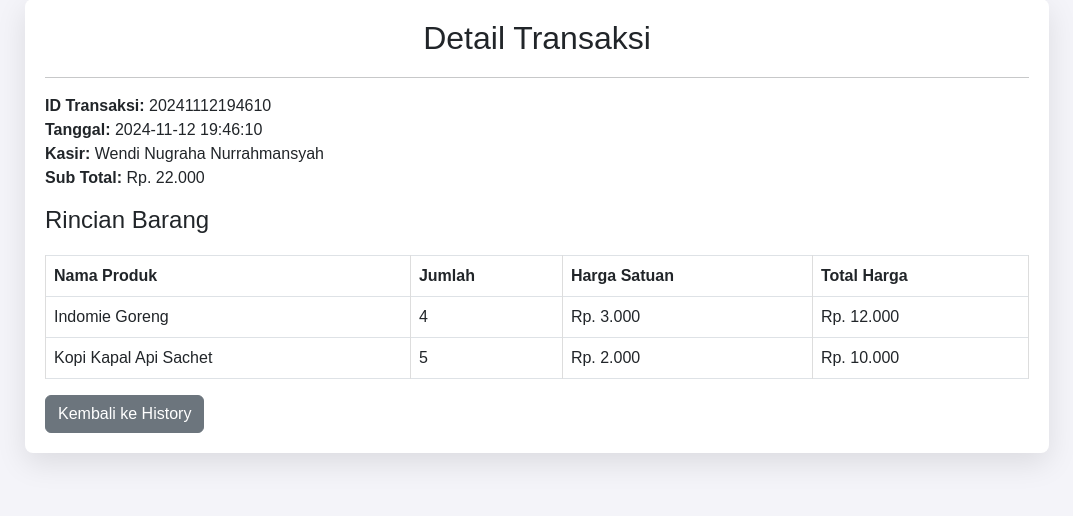
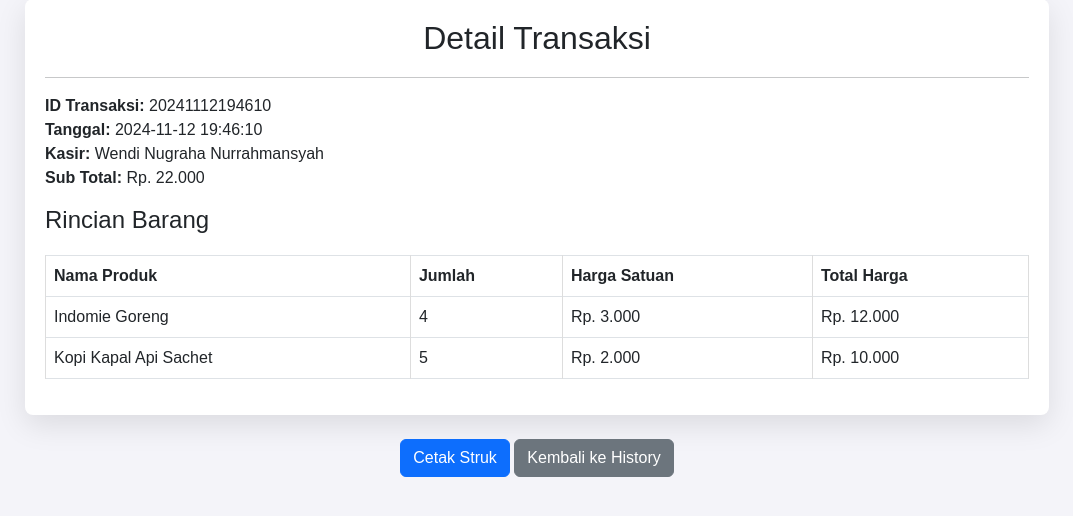
Before and after one commit to miftawwalin/web-penjualan, a PHP site: page /detail_transaksi.php?id_transaksi=20241112194610 in a window 1280 px wide. Shown: the part 25-541 px from the top of the page, without its empty margins (103-1176 px from the left). Run offline with PHP 8.4, Linux system fonts and the light colour scheme; a user stored in the database is signed in; data comes from the database, SQL or seed files in the repository.

Commit message:
perubahan pada detail_transaksi

```diff
--- a/detail_transaksi.php
+++ b/detail_transaksi.php
@@ -72,9 +72,11 @@ $result_detail = $conn->query($sql_detail);
             ?>
         </tbody>
     </table>
-    <a href="history.php" class="btn btn-secondary">Kembali ke History</a>
 </div>
-
+<div class="text-center">
+        <button onclick="window.print()" class="btn btn-primary">Cetak Struk</button>
+        <a href="history.php.php" class="btn btn-secondary">Kembali ke History</a>
+    </div>
 <script src="https://cdnjs.cloudflare.com/ajax/libs/bootstrap/5.3.0/js/bootstrap.bundle.min.js"></script>
 </body>
 </html>
```
